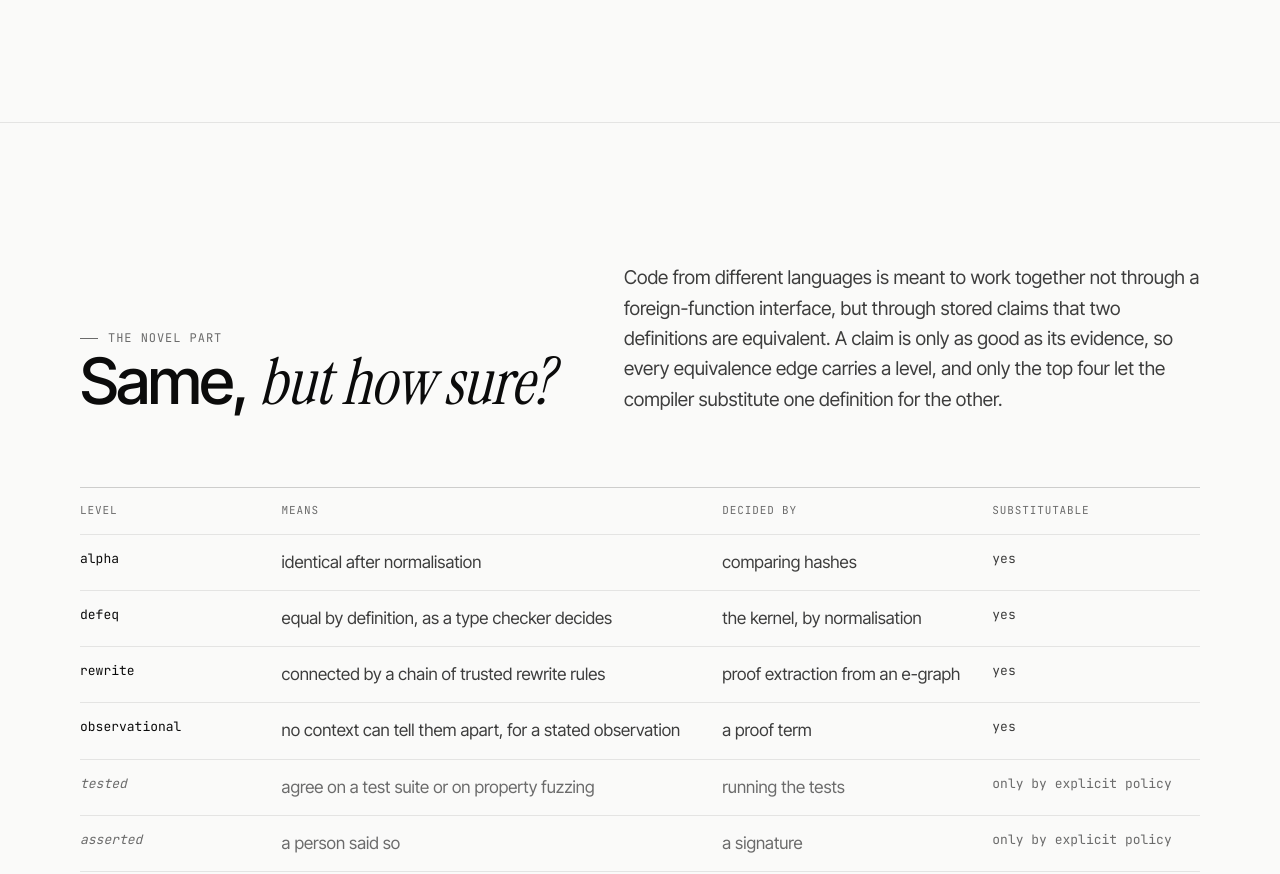
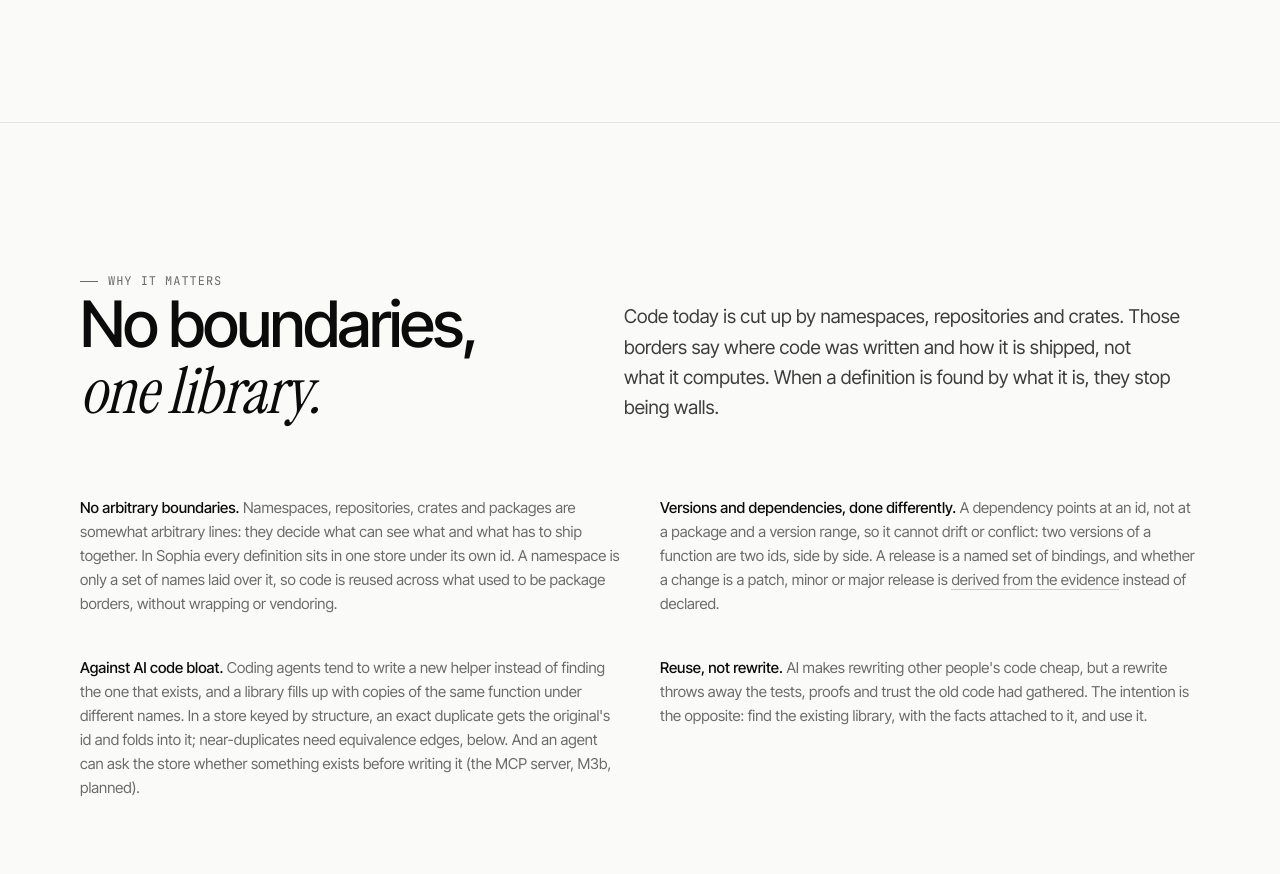
Before and after one commit to MathStruct/MathStruct.github.io, an Astro site in the folder landing/: page /projects/sophia in a window 1280 px wide. Shown: the part 3020-3894 px from the top of the page. Built offline with nearby package versions, Linux system fonts and the light colour scheme; Astro itself is replaced by a stand-in of ours.

Commit message:
sophia page: add a 'why it matters' section on boundaries, versions and reuse
New section between 'How it works' and the equivalence ladder, on the English
and Chinese pages: no namespace/repository/crate boundaries, dependencies on
ids instead of version ranges, structural dedup against AI code bloat, and
reuse over rewrite.

Co-Authored-By: Claude Opus 5.5 <noreply@anthropic.com>
Claude-Session: https://claude.ai/code/session_01FetKhq4Z6QzaPZWKAUz2Fj

```diff
--- a/landing/src/pages/projects/sophia.astro
+++ b/landing/src/pages/projects/sophia.astro
@@ -23,6 +23,7 @@ const links = {
   query: note("vault/Specifications/SPEC-007-Sophia-Query-Language"),
   metamath: note("vault/Languages/Metamath/Metamath-Overview"),
   contributing: "https://github.com/MathStruct/Sophia/blob/master/CONTRIBUTING.md",
+  naming: note("vault/Design/Naming-and-Change-Propagation"),
 }
 
 // vault/Design/Equivalence and Witnesses.md, "The ladder of strength"
@@ -197,6 +198,52 @@ const axioms = ["ax-mp", "ax-1", "ax-2", "ax-3", "ax-4", "ax-5", "ax-6", "ax-7",
           </p>
         </div>
         <HowItWorks />
+      </div>
+    </section>
+
+    <!-- ------------------------------------------------------ why it matters -->
+    <section class="section" id="why">
+      <div class="wrap">
+        <div class="section-head">
+          <div>
+            <span class="eyebrow reveal">Why it matters</span>
+            <h2 class="reveal" style="--d:.05s">No boundaries, <span class="serif">one library.</span></h2>
+          </div>
+          <p class="lede reveal" style="--d:.1s">
+            Code today is cut up by namespaces, repositories and crates. Those borders say where code
+            was written and how it is shipped, not what it computes. When a definition is found by
+            what it is, they stop being walls.
+          </p>
+        </div>
+        <div class="aside-grid aside-grid--four">
+          <p class="reveal">
+            <strong>No arbitrary boundaries.</strong> Namespaces, repositories, crates and packages
+            are somewhat arbitrary lines: they decide what can see what and what has to ship together.
+            In Sophia every definition sits in one store under its own id. A namespace is only a set
+            of names laid over it, so code is reused across what used to be package borders, without
+            wrapping or vendoring.
+          </p>
+          <p class="reveal" style="--d:.06s">
+            <strong>Versions and dependencies, done differently.</strong> A dependency points at an
+            id, not at a package and a version range, so it cannot drift or conflict: two versions of
+            a function are two ids, side by side. A release is a named set of bindings, and whether a
+            change is a patch, minor or major release is
+            <a href={links.naming}>derived from the evidence</a> instead of declared.
+          </p>
+          <p class="reveal" style="--d:.12s">
+            <strong>Against AI code bloat.</strong> Coding agents tend to write a new helper instead
+            of finding the one that exists, and a library fills up with copies of the same function
+            under different names. In a store keyed by structure, an exact duplicate gets the
+            original's id and folds into it; near-duplicates need equivalence edges, below. And an
+            agent can ask the store whether something exists before writing it (the MCP server, M3b,
+            planned).
+          </p>
+          <p class="reveal" style="--d:.18s">
+            <strong>Reuse, not rewrite.</strong> AI makes rewriting other people's code cheap, but a
+            rewrite throws away the tests, proofs and trust the old code had gathered. The intention
+            is the opposite: find the existing library, with the facts attached to it, and use it.
+          </p>
+        </div>
       </div>
     </section>
 
@@ -629,6 +676,11 @@ const axioms = ["ax-mp", "ax-1", "ax-2", "ax-3", "ax-4", "ax-5", "ax-6", "ax-7",
     .aside-grid {
       grid-template-columns: repeat(3, 1fr);
       gap: 40px;
+    }
+  }
+  @media (min-width: 900px) {
+    .aside-grid--four {
+      grid-template-columns: repeat(2, 1fr);
     }
   }
   .aside-grid p {
--- a/landing/src/pages/zh/projects/sophia.astro
+++ b/landing/src/pages/zh/projects/sophia.astro
@@ -21,6 +21,7 @@ const links = {
   query: note("vault/Specifications/SPEC-007-Sophia-Query-Language"),
   metamath: note("vault/Languages/Metamath/Metamath-Overview"),
   contributing: "https://github.com/MathStruct/Sophia/blob/master/CONTRIBUTING.md",
+  naming: note("vault/Design/Naming-and-Change-Propagation"),
 }
 
 // vault/Design/Equivalence and Witnesses.md 的“强度阶梯”
@@ -186,6 +187,35 @@ const axioms = ["ax-mp", "ax-1", "ax-2", "ax-3", "ax-4", "ax-5", "ax-6", "ax-7",
           </p>
         </div>
         <HowItWorks />
+      </div>
+    </section>
+
+    <!-- ------------------------------------------------------ why it matters -->
+    <section class="section" id="why">
+      <div class="wrap">
+        <div class="section-head">
+          <div>
+            <span class="eyebrow reveal">为什么重要</span>
+            <h2 class="reveal" style="--d:.05s">没有边界，<span class="serif">只有一个库。</span></h2>
+          </div>
+          <p class="lede reveal" style="--d:.1s">
+            今天的代码被命名空间、仓库和 crate 切割开来。这些边界说明的是代码在哪里写成、如何发布，而不是它计算什么。当一个定义按它是什么被找到时，这些边界就不再是墙。
+          </p>
+        </div>
+        <div class="aside-grid aside-grid--four">
+          <p class="reveal">
+            <strong>没有任意的边界。</strong>命名空间、仓库、crate 和包都是有些任意的界线：它们决定谁能看到谁、什么必须一起发布。在 Sophia 中，每个定义都以自己的 id 存放在同一个存储里。命名空间只是覆盖其上的一组名字，所以代码可以跨越过去的包边界被复用，无需包装或复制进来。
+          </p>
+          <p class="reveal" style="--d:.06s">
+            <strong>另一种版本与依赖管理。</strong>依赖指向一个 id，而不是一个包加一个版本范围，所以它不会漂移，也不会冲突：一个函数的两个版本就是并存的两个 id。一次发布是一组命名绑定，而一次改动属于补丁、次版本还是主版本，是<a href={links.naming}>由证据推导出来的</a>，而不是人为声明的。
+          </p>
+          <p class="reveal" style="--d:.12s">
+            <strong>对抗 AI 带来的代码膨胀。</strong>编程智能体往往会写一个新的辅助函数，而不是找到已有的那个，于是库里堆满了名字不同、内容相同的副本。在按结构寻址的存储中，完全相同的副本会得到原定义的 id 并与之合并；近似副本则需要下文的等价边。智能体还可以在动手之前先问存储：这个东西是否已经存在（MCP 服务器，M3b，计划中）。
+          </p>
+          <p class="reveal" style="--d:.18s">
+            <strong>复用，而非重写。</strong>AI 让重写别人的代码变得廉价，但重写会丢掉旧代码积累下来的测试、证明和信任。我们的意图正相反：找到已有的库，连同附着在它上面的事实，然后使用它。
+          </p>
+        </div>
       </div>
     </section>
 
@@ -593,6 +623,11 @@ const axioms = ["ax-mp", "ax-1", "ax-2", "ax-3", "ax-4", "ax-5", "ax-6", "ax-7",
     .aside-grid {
       grid-template-columns: repeat(3, 1fr);
       gap: 40px;
+    }
+  }
+  @media (min-width: 900px) {
+    .aside-grid--four {
+      grid-template-columns: repeat(2, 1fr);
     }
   }
   .aside-grid p {
```
